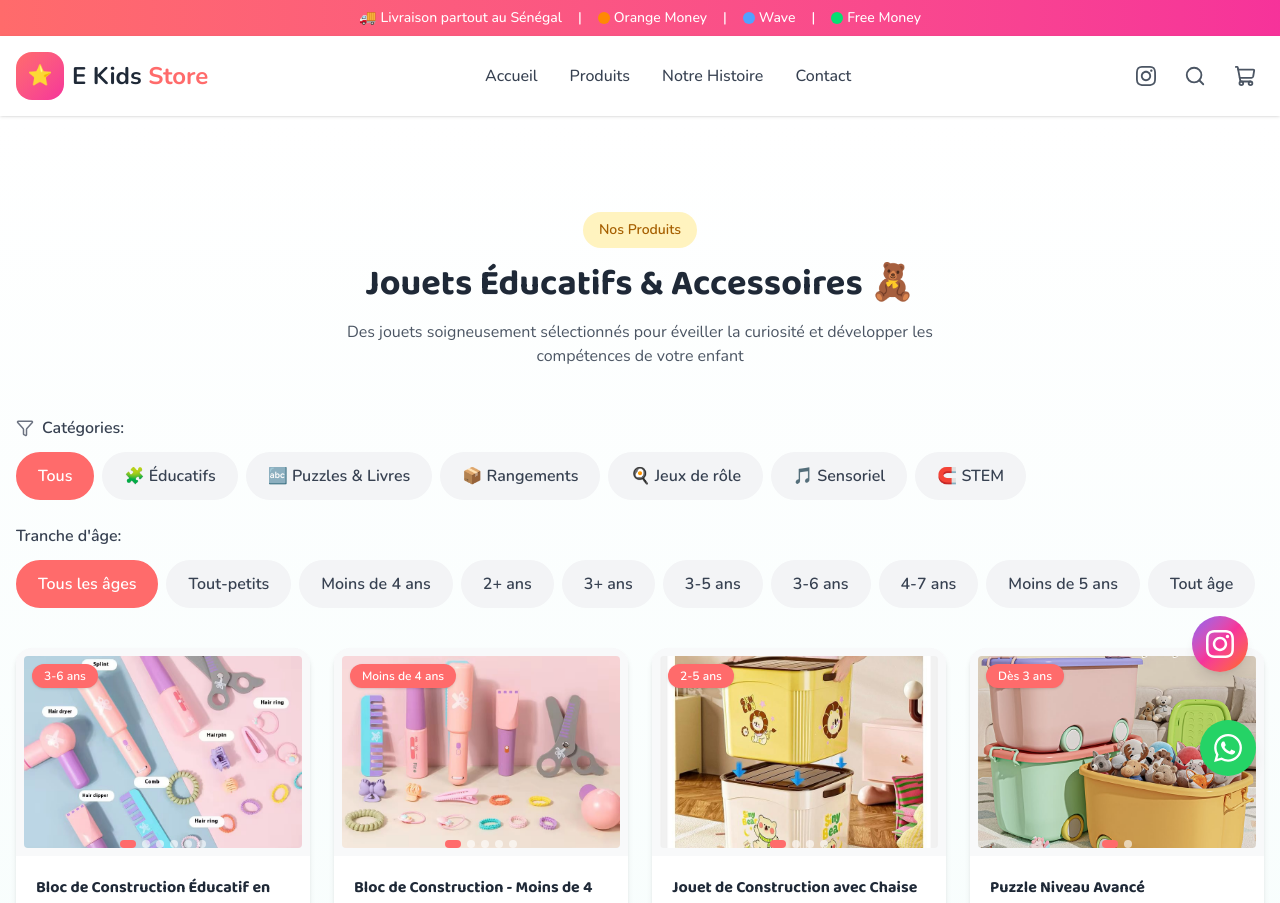
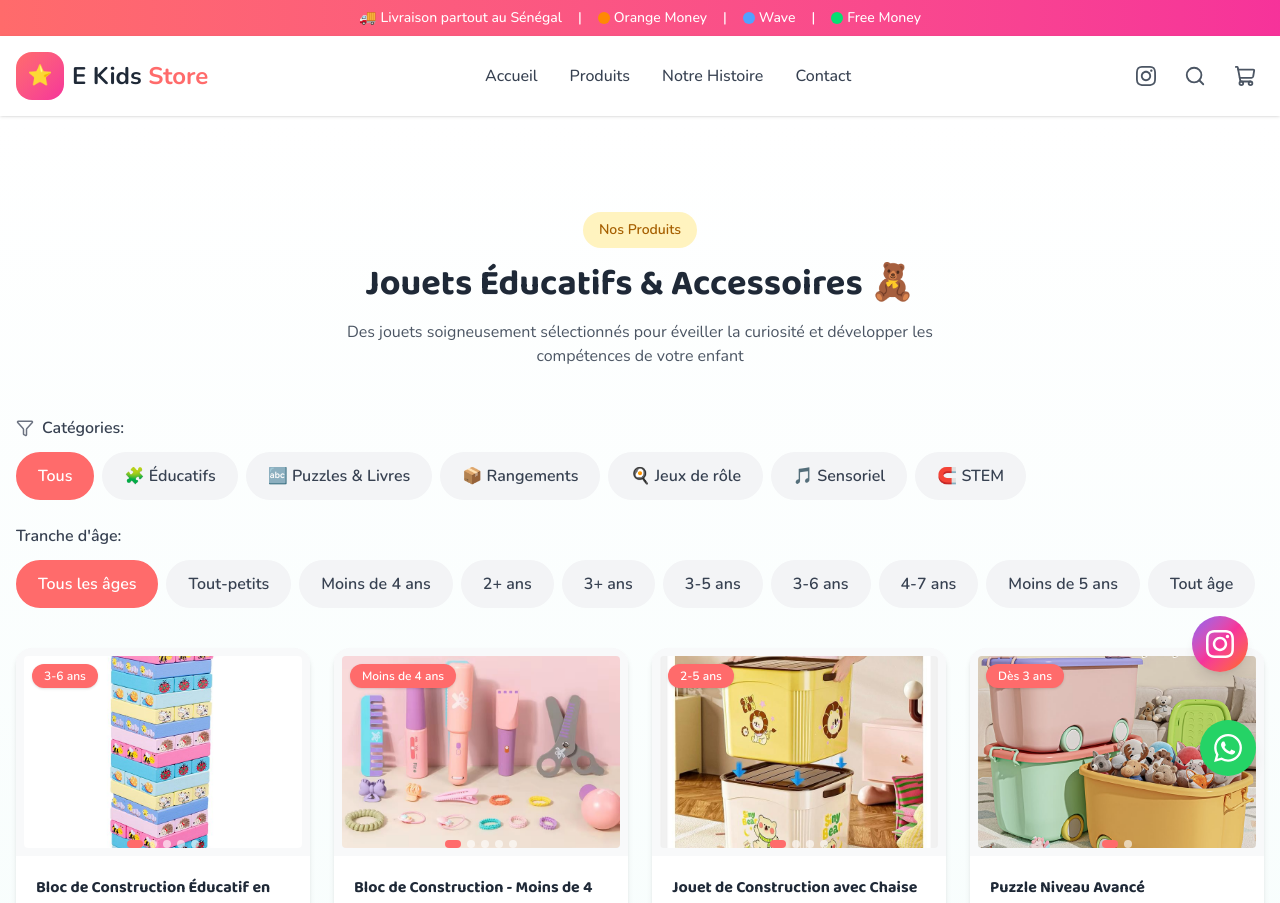
Before and after one commit to nursiepotter-hub/e-kids-store, a React (Vite) app: page /produits in a window 1280 px wide. Shown: the top 903 px of the page. Built offline with nearby package versions, Linux system fonts and the light colour scheme.

Commit message:
met à jour les images toyX avec les bons produits

```diff
--- a/src/data/products.ts
+++ b/src/data/products.ts
@@ -30,7 +30,7 @@ export const products: Product[] = [
     id: 'bloc-bois-edu',
     name: 'Bloc de Construction Éducatif en Bois',
     price: 10000,
-    images: ['/images/toy1.jpeg', '/images/new-7.jpeg', '/images/new-8.jpeg', '/images/new-9.jpeg', '/images/new-10.jpeg', '/images/new-11.jpeg'],
+    images: ['/images/new-7.jpeg', '/images/new-8.jpeg', '/images/new-9.jpeg', '/images/new-10.jpeg', '/images/new-11.jpeg'],
     category: 'educatifs',
     ageRange: '3-6 ans',
     description: 'Bloc de construction en bois pour développer la créativité et la motricité fine des enfants.',
```
